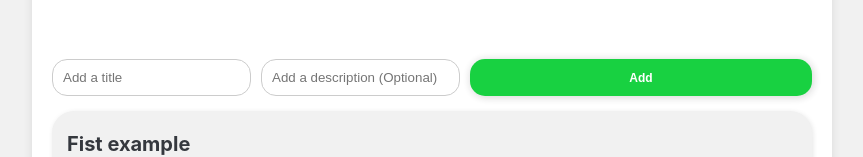
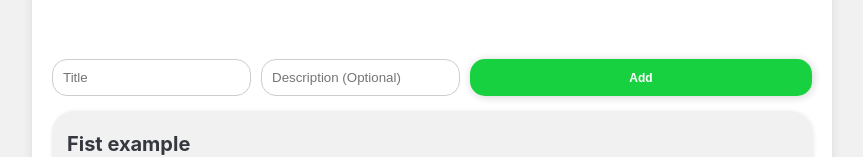
Before and after one commit to Lucasasdev/to-do-list, a React (Create React App) app: page / in a window 1280 px wide. Shown: the part 145-302 px from the top of the page, without its empty margins (208-1071 px from the left). Built offline with nearby package versions, Linux system fonts and the light colour scheme.

Commit message:
refactor: define clear placeholder

```diff
--- a/src/components/inputTask/InputTask.jsx
+++ b/src/components/inputTask/InputTask.jsx
@@ -26,7 +26,7 @@ const InputTask = ({ handleTaskAddition }) => {
         <div>
           <input
             type="text"
-            placeholder="Add a title"
+            placeholder="Title"
             className="input-title"
             onChange={handleInputTitleChange}
             value={inputTitle}
@@ -35,7 +35,7 @@ const InputTask = ({ handleTaskAddition }) => {
         <div>
           <input
             type="text"
-            placeholder="Add a description (Optional)"
+            placeholder="Description (Optional)"
             className="input-description"
             onChange={handleInputDescChange}
             value={inputDescription}
```
